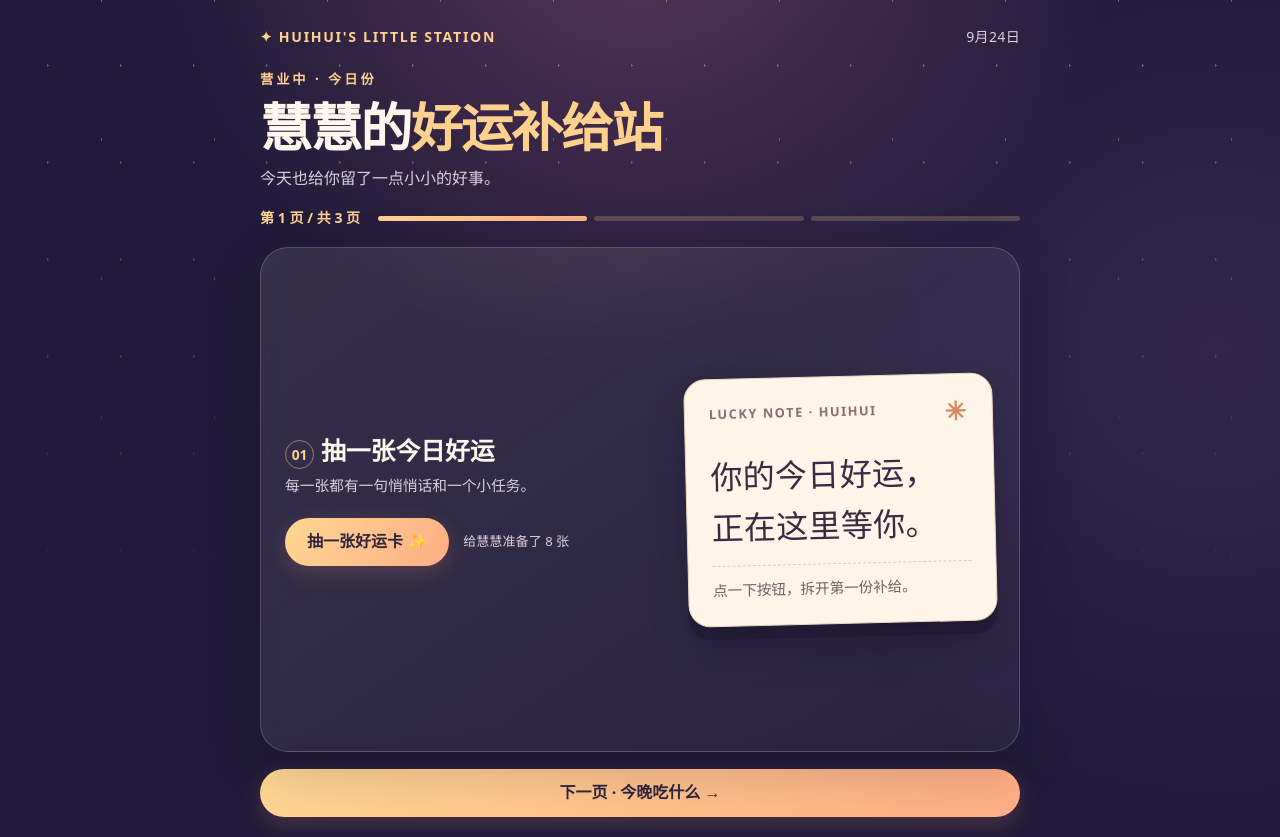
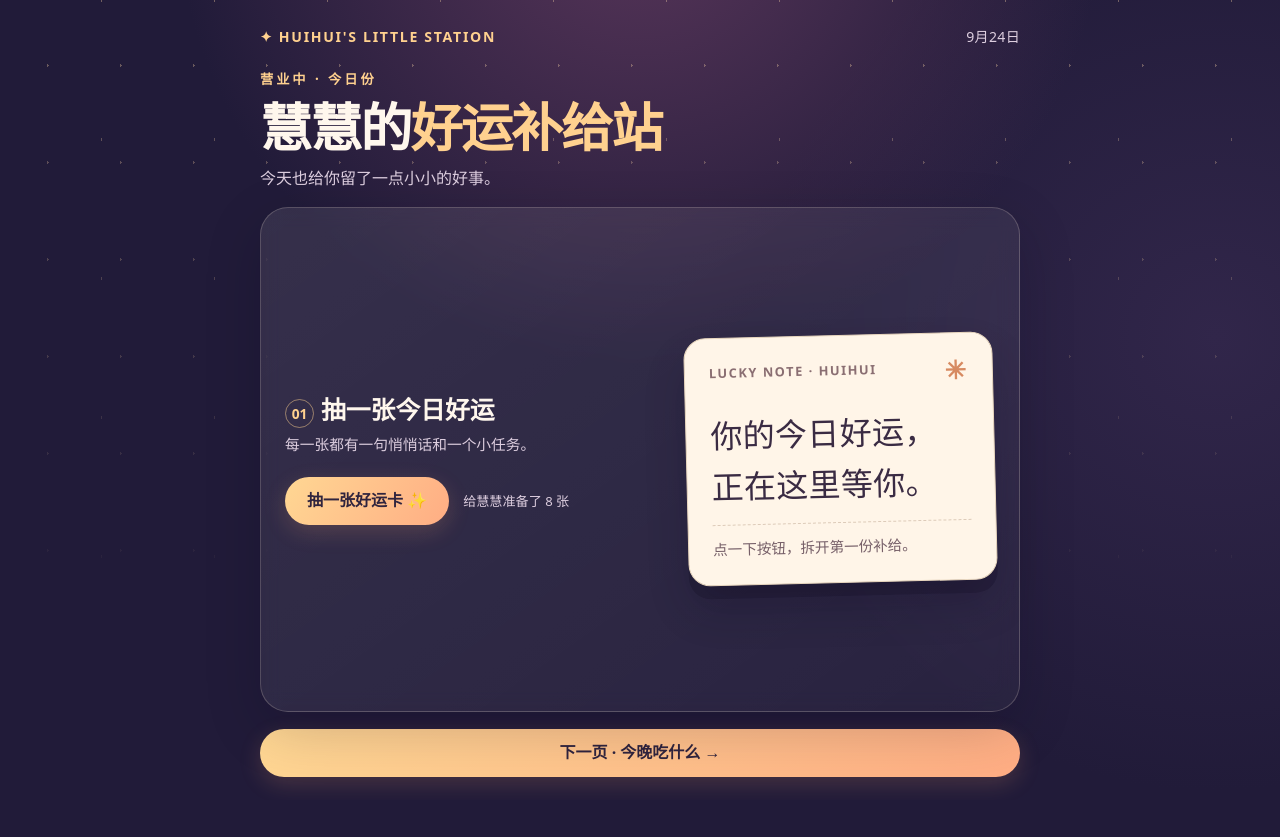
Before and after one commit to mengtian003/huihui-luck-station, a plain HTML site: page index.html in a window 1280 px wide. After the commit the page ends 800 px from the top, so only its background shows below. Drawn offline with Linux system fonts and the light colour scheme.

Commit message:
Remove page progress indicator

```diff
--- a/index.html
+++ b/index.html
@@ -20,7 +20,6 @@
     @media(max-width:700px){.shell{width:min(100% - 28px,510px);padding-top:20px}.heading{margin:25px 0 20px}.grid{grid-template-columns:1fr;gap:16px}.panel{padding:21px;border-radius:24px}.fortune{grid-column:auto;grid-template-columns:1fr;gap:7px}.fortune-card{order:-1;min-height:196px}.fortune-copy{padding-top:12px}.fortune .hint{margin-bottom:0}.wheel-wrap{width:min(80vw,276px)}}
     .shell{width:min(100% - 32px,760px);min-height:100dvh;display:flex;flex-direction:column;padding-bottom:max(20px,env(safe-area-inset-bottom))}
     .heading{margin:20px 0 15px}.heading h1{font-size:clamp(2rem,5vw,3.25rem)}.intro{margin:8px 0 0}
-    .progress{display:flex;align-items:center;gap:18px;margin-bottom:18px;color:var(--gold);font-size:.88rem;font-weight:700}.progress-bars{display:flex;gap:7px;flex:1}.progress-bars i{display:block;height:5px;flex:1;border-radius:999px;background:rgba(255,209,143,.22)}.progress-bars i.active{background:linear-gradient(90deg,var(--gold),var(--peach))}
     .grid{display:block;flex:1}.screen{display:flex;flex-direction:column;gap:17px;min-height:calc(100dvh - 230px)}.screen[hidden]{display:none!important}.screen>.panel{flex:1;display:flex;flex-direction:column;justify-content:center}.screen>.fortune{display:grid;grid-template-columns:minmax(0,1fr) minmax(0,.82fr)}.page-actions{display:flex;gap:12px}.page-actions button{flex:1}.screen .letter-closed{min-height:270px}
     @media(max-width:700px){.shell{width:min(100% - 28px,510px)}.screen{min-height:calc(100dvh - 215px)}.screen>.panel{padding:20px}.screen>.fortune{display:flex;flex-direction:column;align-items:stretch;gap:15px}.fortune-copy{max-width:none}.fortune-card{order:0;min-height:190px}.fortune .hint{margin-bottom:0}.action-row{margin-top:14px}.wheel-wrap{width:min(68vw,245px);margin:4px auto 13px}.screen .letter-closed{min-height:225px}.page-actions button{padding-left:12px;padding-right:12px}}
     @media(prefers-reduced-motion:reduce){html{scroll-behavior:auto}*,*:before,*:after{animation-duration:.01ms!important;transition-duration:.01ms!important}}
@@ -30,7 +29,6 @@
   <main class="shell">
     <div class="topline"><span>✦ HUIHUI'S LITTLE STATION</span><span class="date" id="today"></span></div>
     <header class="heading"><p class="eyebrow">营业中 · 今日份</p><h1>慧慧的<span>好运补给站</span></h1><p class="intro">今天也给你留了一点小小的好事。</p></header>
-    <nav class="progress" aria-label="补给站进度"><span id="progress-label" aria-live="polite">第 1 页 / 共 3 页</span><span class="progress-bars" aria-hidden="true"><i class="active"></i><i></i><i></i></span></nav>
     <div class="grid" id="pages">
       <div class="screen" data-screen="luck"><section class="panel fortune" aria-labelledby="fortune-title">
         <div class="fortune-copy"><h2 id="fortune-title"><span class="step">01</span>抽一张今日好运</h2><p class="hint">每一张都有一句悄悄话和一个小任务。</p><div class="action-row"><button class="primary" id="draw" type="button">抽一张好运卡 ✨</button><span class="micro" id="draw-count">给慧慧准备了 8 张</span></div></div>
@@ -66,10 +64,8 @@
     $('open-letter').addEventListener('click',()=>{const section=$('letter-section');section.classList.add('letter-open');$('letter-paper').hidden=false;$('open-letter').hidden=true;$('open-letter').setAttribute('aria-expanded','true');});
     const screenNames=['luck','dinner','letter'];
     function showScreen(shouldFocus=false){
-      const requested=location.hash.slice(1),current=screenNames.includes(requested)?requested:'luck',index=screenNames.indexOf(current);
+      const requested=location.hash.slice(1),current=screenNames.includes(requested)?requested:'luck';
       document.querySelectorAll('.screen').forEach(screen=>{screen.hidden=screen.dataset.screen!==current});
-      $('progress-label').textContent=`第 ${index+1} 页 / 共 3 页`;
-      document.querySelectorAll('.progress-bars i').forEach((bar,i)=>bar.classList.toggle('active',i<=index));
       if(shouldFocus){window.scrollTo({top:0,behavior:'auto'});const heading=document.querySelector(`[data-screen="${current}"] h2`);heading.setAttribute('tabindex','-1');heading.focus({preventScroll:true})}
     }
     document.querySelectorAll('[data-goto]').forEach(button=>button.addEventListener('click',()=>{location.hash=button.dataset.goto}));
```
